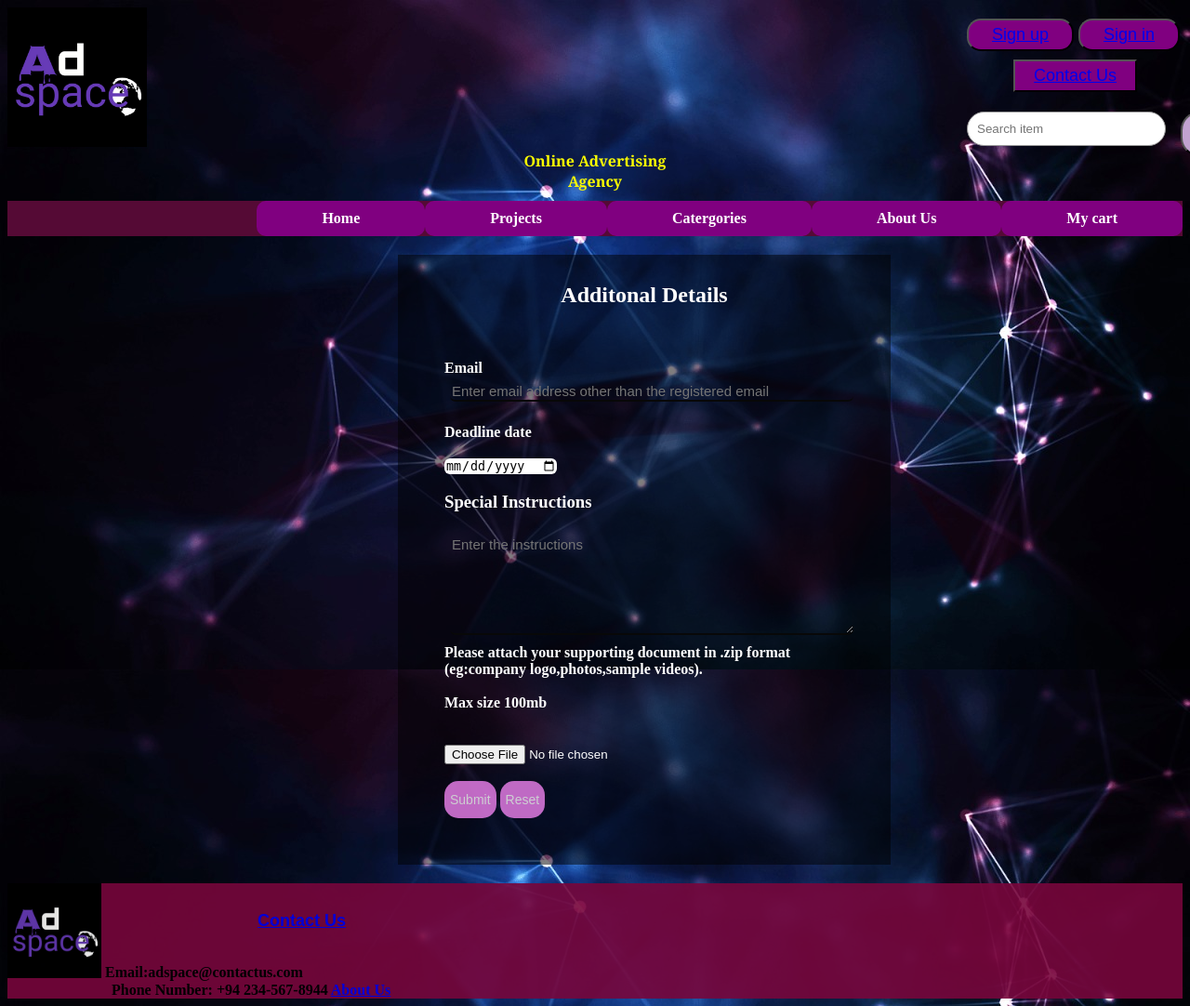
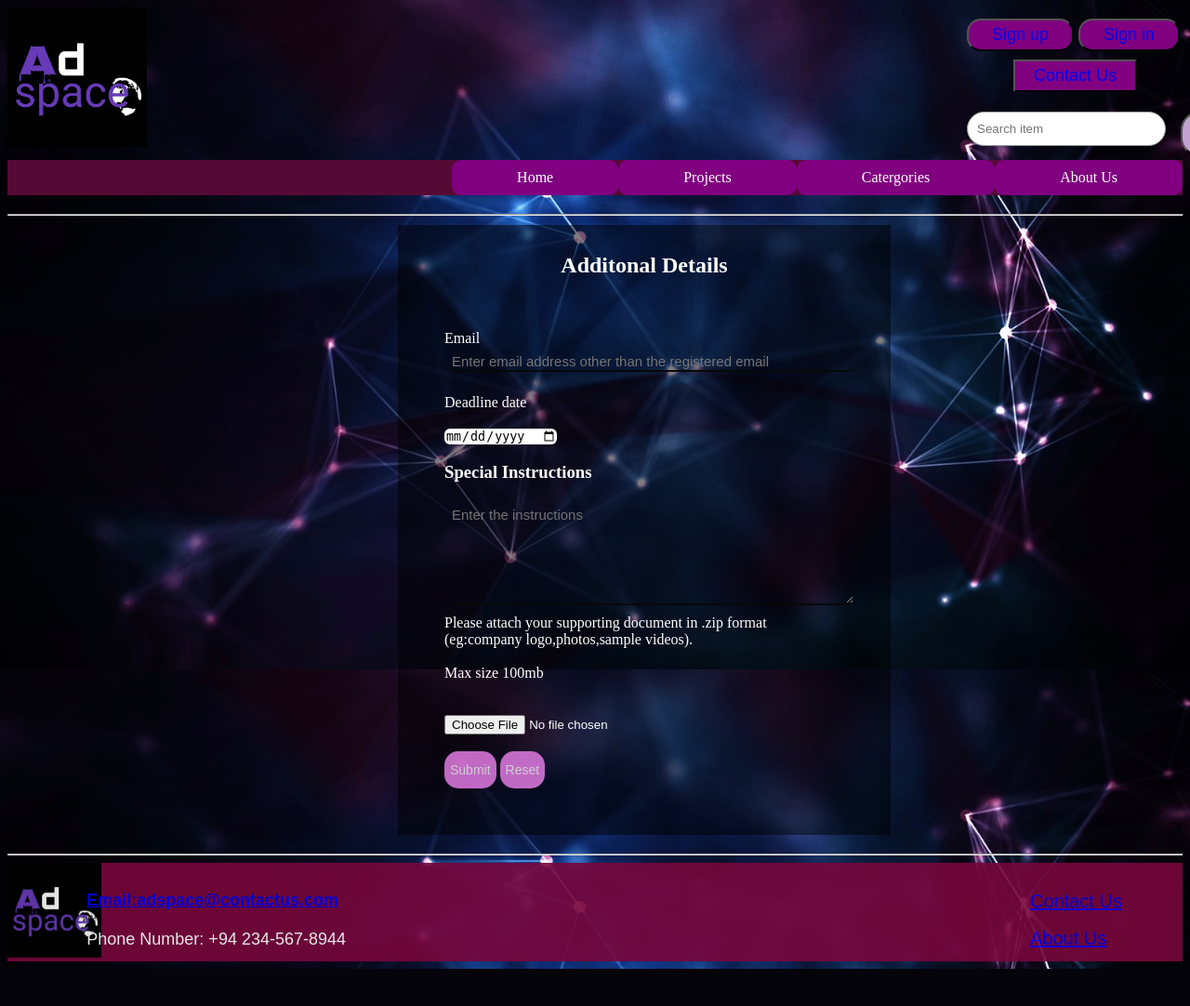
Before and after one commit to it21097010/website-project, a PHP site: page /AdditionalDetails.html in a window 1280 px wide; the page is wider, and only the part inside the window is pictured. Shown: that part at 93% size. After the commit the page ends 1042 px from the top of that part, so only its background shows below. Run offline with PHP 8.4, Linux system fonts and the light colour scheme.

Commit message:
additional details

```diff
--- a/AdditionalDetails.html
+++ b/AdditionalDetails.html
@@ -2,36 +2,33 @@
 
 <head>
     <title>Additional_Details</title>
-    <link rel="stylesheet" href="Styles/Home.css" />
     <link rel="stylesheet" href="Styles/Additional_Details.css" />
+
 
 
 </head>
 
+
 <body>
   <a href="Home.html"><img class="logo" src="Images/logo.jpeg" alt="logo" width:"10%" height="150px"></a>
-    <button class="button1" ><a href="signup.html">Sign up</a></button>
-  <button class="button2"><a href="signin.html">Sign in</a></button>
-  <button class="button3"><a href="contactus.html">Contact Us</a></button>
+  <button class="button1" ><a href="signup.html" style="text-decoration:none">Sign up</a></button>
+  <button class="button2"><a href="signin.html" style="text-decoration:none">Sign in</a></button>
+  <button class="button3"><a href="contactus.html" style="text-decoration:none">Contact Us</a></button>
   <div>
     <input type="text" class="search" placeholder="Search item">
     <button class="search_1"><img src="Images/search_Icon.png" height="25px" width="25px"></button>
   </div>
-    <font color="yellow" class="title1""size=" 6px" face="georgia">
-        <center><b>Online Advertising <br>Agency<b></center>
-    </font>
-
-
 
 
 
   <ul class="menu">
-        <li class="menu"><a href="Cart.html">My cart</li></a>
-        <li class="menu"><a href="About us.html">About Us</li></a>
+    <li class="menu"><a href="About Us.html">About Us</li></a>
     <li class="menu"><a href="category.html">Catergories</li></a>
     <li class="menu"><a href="projects.html">Projects</li></a>
     <li class="menu"><a href="Home.html">Home</li></a>
   </ul>
+
+  <hr>
 
     <form action="AdditionalDetails.php" method="POST" class="Details_Form">
 
@@ -44,12 +41,14 @@
        <input type="reset" class="FormSubmitButton" value="Reset">
     </form>
 
+    <hr>
+
     <div class="footer">
     <img src="Images/logo.jpeg" width="8%">
-        <font align="left" a href="mailto:adspace@contactus.com"><b>Email:adspace@contactus.com</b><br>
-            &emsp;&emsp;&emsp;&emsp;&emsp;&emsp;&emsp;Phone Number: +94 234-567-8944</font>
-        <font class="footerText"><a href="aboutus.html">About Us</a></font>
-        <font class="footerText1"><a href="contactus.html">Contact Us</a></font>
+    <font class="footerText1"><a href="mailto:adspace@contactus.com"><b>Email:adspace@contactus.com</b></a><br><br>Phone Number: +94 234-567-8944</font>
+    <font class="footerText2"><a href="About us.html">About Us</a></font><br>
+    <font class="footerText3"><a href="contactus.html">Contact Us</a></font>
+
     </div>
 
 </body>
--- a/Styles/Additional_Details.css
+++ b/Styles/Additional_Details.css
@@ -52,3 +52,174 @@
 	border: none;
 
 }
+
+body
+{
+	background-image:url("../Images/background.jpg");
+}
+
+.button1{
+	position:absolute;
+	left:1040px;
+	top:20px;
+	font-size:18px;
+	color:white;
+	background-color:purple;
+	padding: 5px 25px;
+	text-align:center;
+	border-radius: 15px;
+
+}
+
+.button2{
+	position:absolute;
+	left:1160px;
+	top:20px;
+	font-size:18px;
+	color:white;
+	background-color:purple;
+	padding: 5px 25px;
+	text-align:center;
+	border-radius: 15px;
+}
+
+.button3{
+	position:absolute;
+	left:1090px;
+	top:64px;
+	font-size:18px;
+	color:white;
+	background-color:purple;
+	padding: 5px 20px;
+}
+
+.search{
+	position:absolute;
+	top:110px;
+	left:1030px;
+    border-radius: 20px;
+	padding: 10px;
+	margin: 10px;
+	width: 15%;
+	border: 1px solid #999;
+	outline: none;
+}
+
+.search_1{
+	position:absolute;
+	top:110px;
+	left:1260px;
+	cursor:pointer;
+    border-radius: 20px;
+	padding: 1px;
+	background-color: rgb(194, 162, 209);
+	margin: 10px;
+	height:6%;
+	width:4%;
+	outline: none;
+}
+
+.search_1:hover{
+	background-color:#915c83;
+}
+
+
+
+ul.menu{
+	list-style-type:none;
+	background-color:#550A35;
+	padding:0px;
+	margin: 10px 0px 20px 0px;
+	overflow:hidden;
+}
+
+li.menu{
+	float:right;
+}
+
+li a{
+	font-size:16px;
+	background-color:#550A35;
+	color:white;
+	display:block;
+	text-align:center;
+	padding: 10px 70px;
+	text-decoration:none ;
+	background-color:purple;
+	text-align:center;
+	border-radius: 10px;
+}
+
+li a:hover{
+	background-color:#9966cc;
+}
+
+p{
+	position:absolute;
+	top:60%;
+	right:10%;
+	color:white;
+	font-size:30px;
+	font-family:Arial;
+    text-align: center;
+}
+
+.photo{
+	position: relative;
+  	left: 150px;
+	top:80px;
+  	border: 3px solid #9966cc;
+}
+
+.text{
+	position: relative;
+  	left: 250px;
+	top:-180px;
+
+}
+
+
+.footer {
+   position: relative;
+   width: 100%;
+   height:6%;
+   opacity:0.9;
+   background-color: rgb(119, 6, 59);
+
+}
+
+.footerText1{
+	position:absolute;
+	right:900px;
+	font-family:arial;
+	top:30px;
+	color: white;
+	font-size:18px;
+}
+
+
+.footerText2{
+	position:absolute;
+	left:1100px;
+	font-family:arial;
+	top:70px;
+	font-size:20px;
+
+
+}
+
+.footerText3{
+	position:absolute;
+	left:1100px;
+	font-family:arial;
+	top:30px;
+	font-size:20px;
+
+}
+
+.footer font:hover{background-color:black;}
+
+a:visited {
+	color: white;
+	text-decoration: none;
+}
```
Lines whose indentation alone changed are shown as unchanged.
